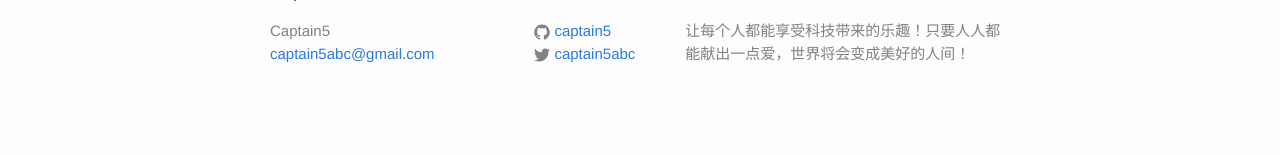
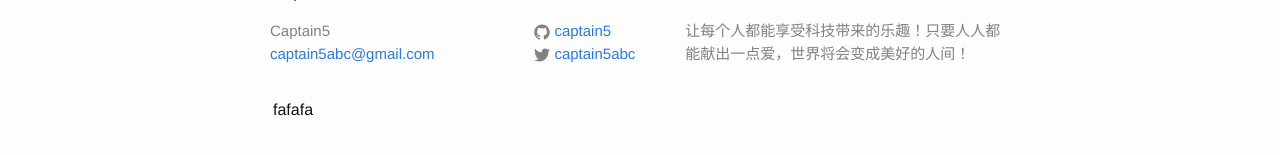
Before and after one commit to captain5/captain5.github.io, a Jekyll site: the page built from index.html, in a window 1280 px wide. Shown: the part 523-678 px from the top of the page. Built offline with Jekyll 4.4.1, drawn with Linux system fonts in a browser that asks for light colours.

Commit message:
Update footer.html

```diff
--- a/_includes/footer.html
+++ b/_includes/footer.html
@@ -32,6 +32,9 @@
         <p>{{ site.description }}</p>
       </div>
     </div>
+    <div>
+    <table><tr><td>fafafa</td></tr></table>
+   </div>
 
   </div>
 
```
